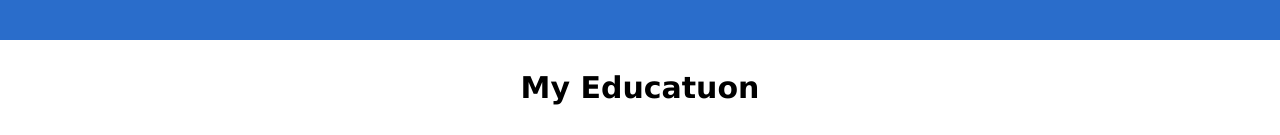
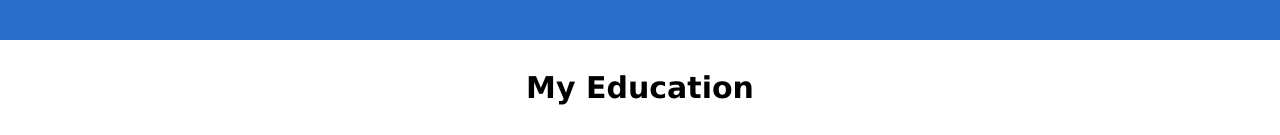
Before and after one commit to kubapotocki/ProjektAng, a plain HTML site: page stona jang zaw (1)/index.html in a window 1280 px wide. Shown: the part 229-364 px from the top of the page. Drawn offline with Linux system fonts and the light colour scheme.

Commit message:
Update index.html

```diff
--- a/stona jang zaw (1)/index.html
+++ b/stona jang zaw (1)/index.html
@@ -27,7 +27,7 @@
             </section>
         </article>
         <section class="moje_umiejetnosci">
-            <p class="umiejetnosci">My Educatuon</p>
+            <p class="umiejetnosci">My Education</p>
             <p class="umiejetnosci_teskt">I attended primary school in Krosno, where my journey with technology began. Currently, I am a student at a technical high school, specializing in information technology. Here, I am acquiring knowledge in programming, computer networks, and technological solutions. I have had the opportunity to complete two internships at a company, where I was able to apply my acquired knowledge in practical settings. These internship experiences further fueled my passion for programming, leading me to plan to pursue studies related to this field.</p>
         </section>
         <section class="wszytskie_projekty">
```
